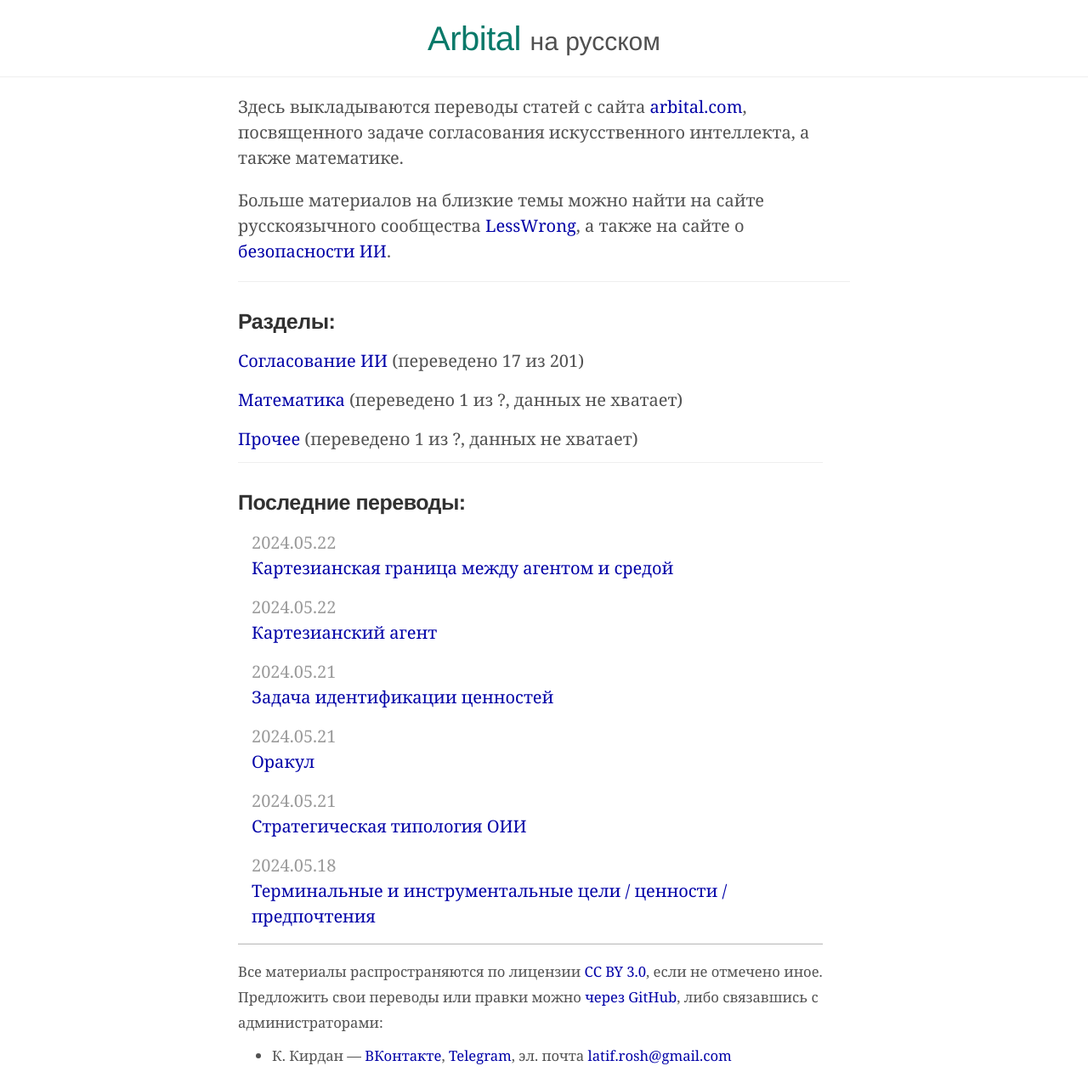
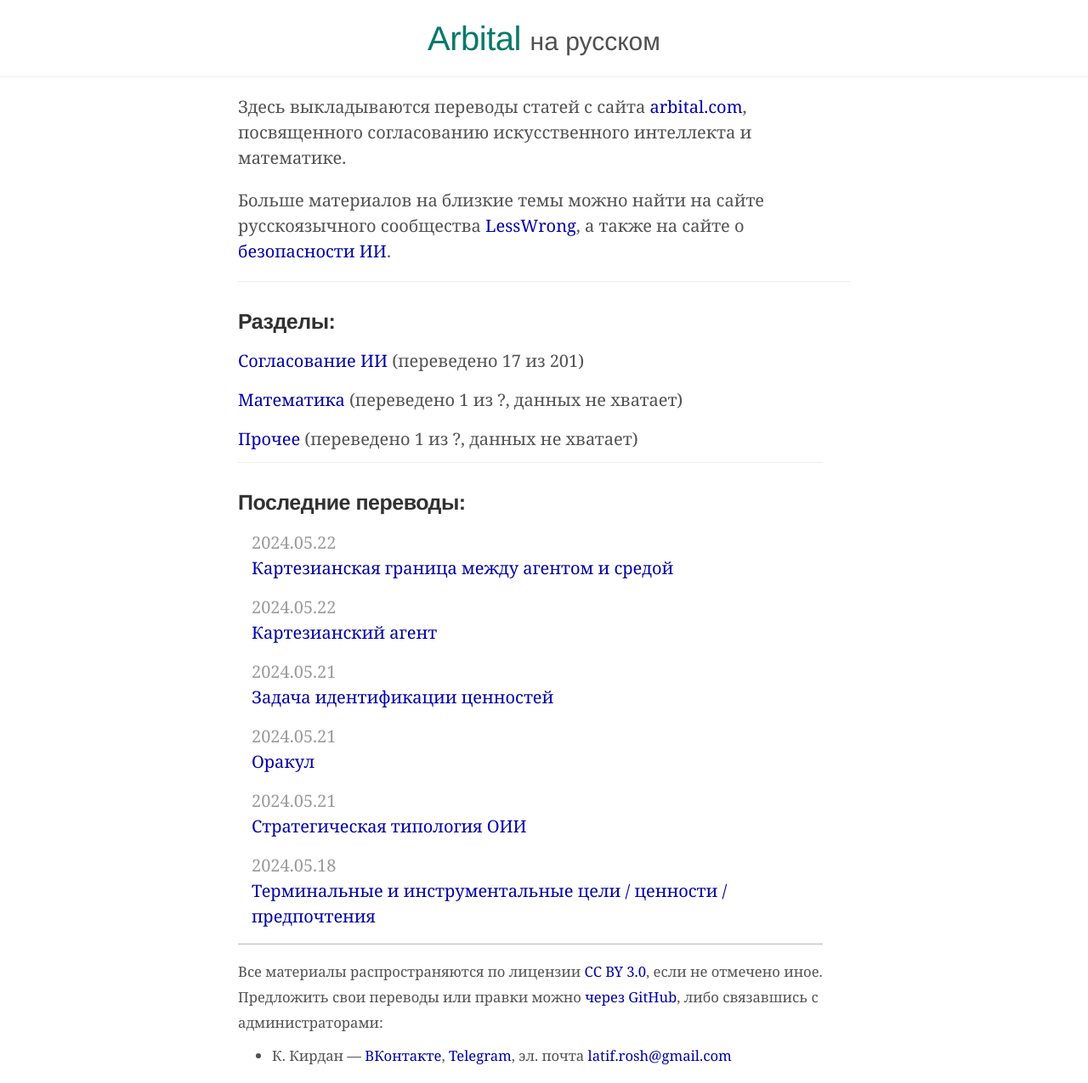
Before and after one commit to Arbital-RU/arbital-ru.github.io, a Jekyll site: the page built from index.md, in a window 1280 px wide. Shown: the whole page at 85% size. Built offline with Jekyll 4.4.1, drawn with Linux system fonts in a browser that asks for light colours.

Commit message:
Update index.md

```diff
--- a/index.md
+++ b/index.md
@@ -2,9 +2,9 @@
 layout: page
 permalink: "/"
 title: Главная
-excerpt: "Здесь выкладываются переводы статей с сайта arbital.com, посвященного задаче согласования искусственного интеллекта, а также математике."
+excerpt: "Здесь выкладываются переводы статей с сайта arbital.com, посвященного согласованию искусственного интеллекта и математике."
 ---
-Здесь выкладываются переводы статей с сайта [arbital.com](https://arbital.com), посвященного задаче согласования искусственного интеллекта, а также математике.
+Здесь выкладываются переводы статей с сайта [arbital.com](https://arbital.com), посвященного согласованию искусственного интеллекта и математике.
 
 Больше материалов на близкие темы можно найти на сайте русскоязычного сообщества [LessWrong](https://lesswrong.ru/), а также на сайте о [безопасности ИИ](https://aisafety.ru/).
 
```
